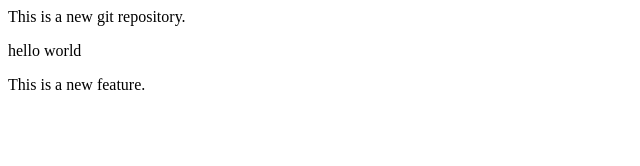
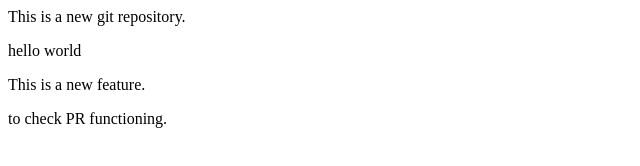
Before and after one commit to MrinaliM/git-Repo, a plain HTML site: page index.html in a window 1280 px wide. Shown: the whole page, without its empty margins (0-640 px from the left). Drawn offline with Linux system fonts and the light colour scheme.

Commit message:
to check PR functioning

```diff
--- a/index.html
+++ b/index.html
@@ -1,3 +1,4 @@
 <p>This is a new git repository.</p>
 <p>hello world</p>
 <p>This is a new feature.</p>
+<p>to check PR functioning.</p>
```
